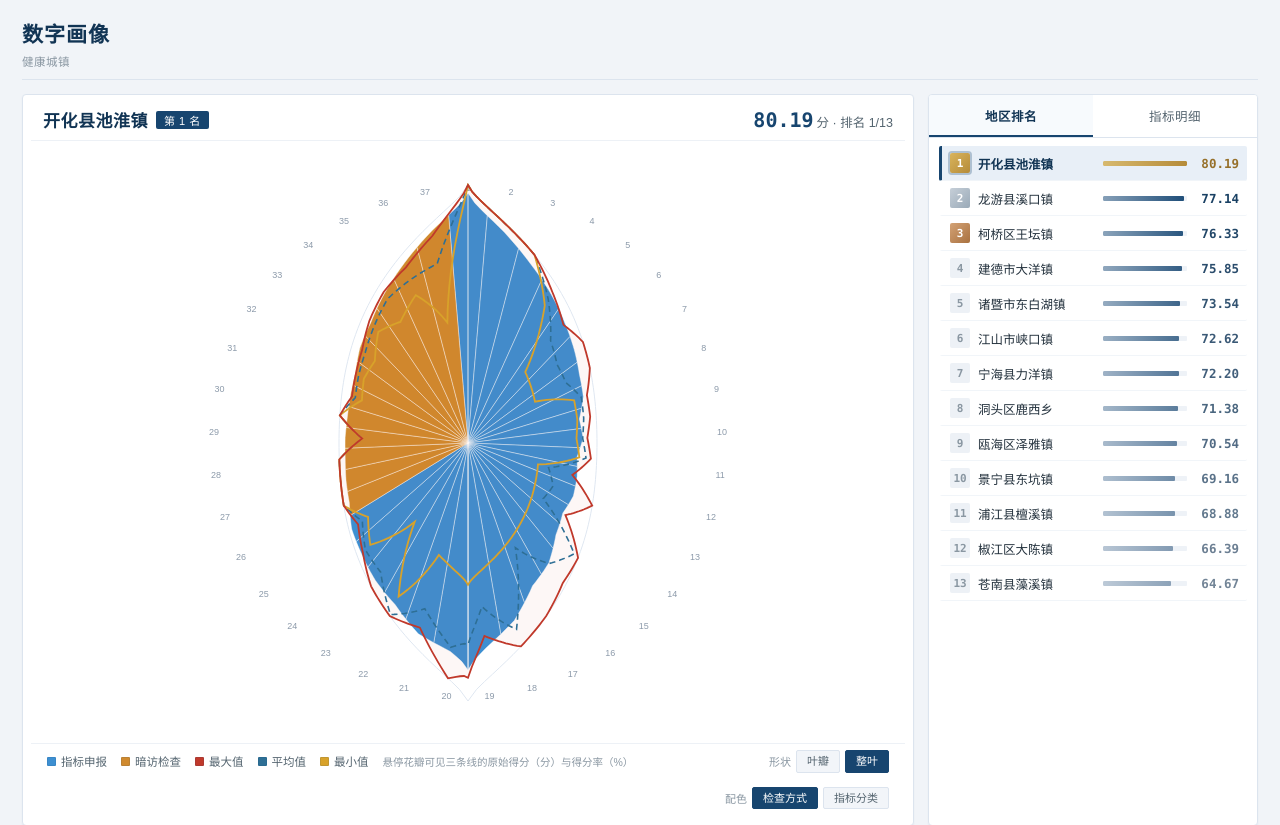
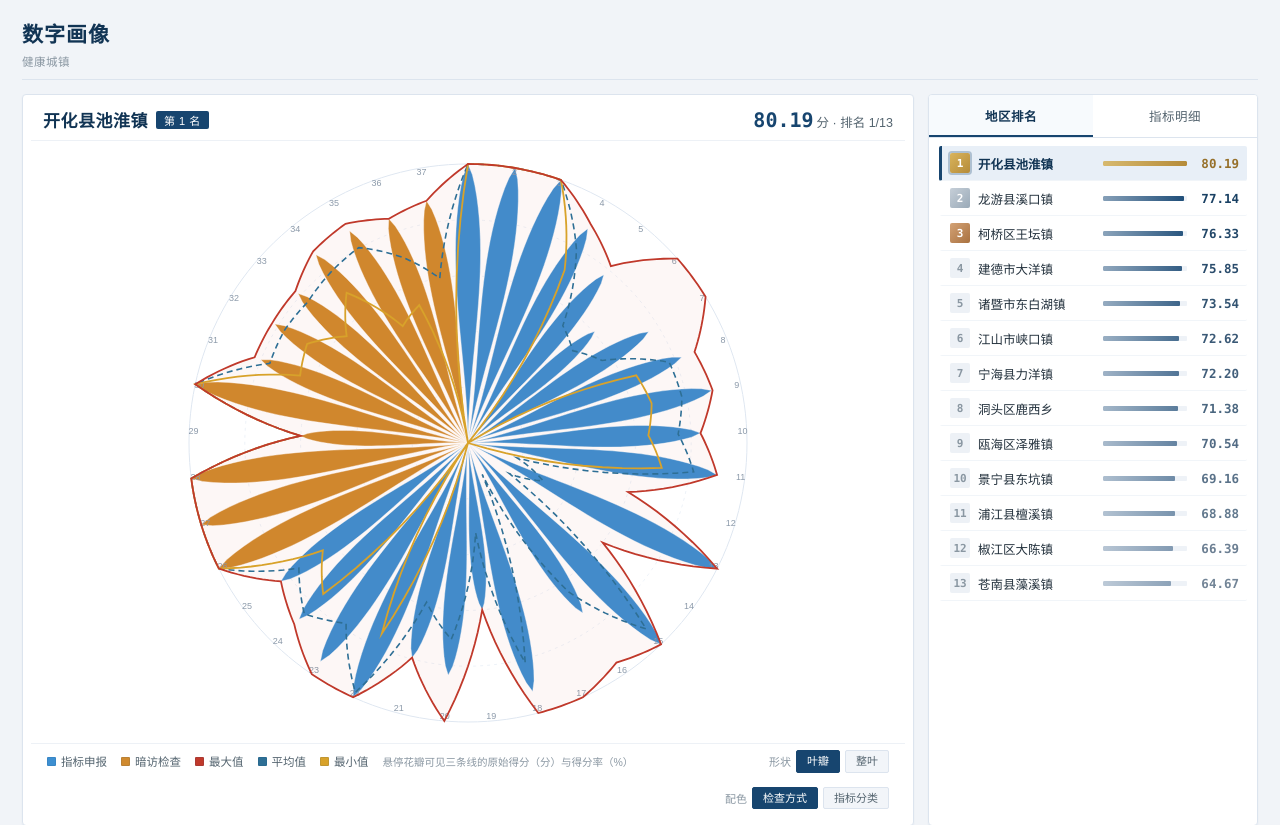
Before and after one commit to EyeglassCat/bi-chart, a plain HTML site: page 健康城镇数字画像/健康乡镇数字画像.html in a window 1280 px wide. Shown: the top 825 px of the page. Drawn offline with Linux system fonts and the light colour scheme.

Commit message:
feat: 每片花瓣为树叶造型，设为默认形状

```diff
--- a/健康城镇数字画像/健康乡镇数字画像.html
+++ b/健康城镇数字画像/健康乡镇数字画像.html
@@ -540,7 +540,7 @@ const OV = document.getElementById('overlay');
 let HOVER_IDX = -1;
 // 形状模式：petal = 每个花瓣本身是一片树叶（根部与尖端窄、中部鼓）；
 //           whole = 整幅轮廓收成一片树叶（12 点 / 6 点为叶尖）
-let LEAF_MODE = 'whole';
+let LEAF_MODE = 'petal';
 function shapeScale(deg) { return LEAF_MODE === 'whole' ? leafScale(deg) : 1; }
 
 function drawChart() {
@@ -562,7 +562,7 @@ function drawChart() {
   SMV = smoothVals(VALS, 7);
   if (!VALS.length) return;
 
-  const cx = w / 2, cy = h / 2, R = Math.min(w, h) / 2 * 0.86;
+  const cx = w / 2, cy = h / 2, R = Math.min(w, h) / 2 * 0.93;
   // 纵向拉伸：让叶尖顶到画布上下边，叶子立起来占满竖版版面（横向仍按 R）
   const sy = LEAF_MODE === 'whole' ? Math.max(1, (h * 0.27) / R) : 1;
   // 极坐标换算：ratio = 得分率 × 当前形状的收敛系数
@@ -605,13 +605,13 @@ function drawChart() {
       const steps = 26;
       for (let s = 0; s <= steps; s++) {
         const t = s / steps;
-        const wHalf = half * 0.95 * Math.pow(Math.sin(Math.PI * t), 0.9);
+        const wHalf = half * 0.88 * Math.pow(Math.sin(Math.PI * t), 0.72);
         const q = px(a0 + wHalf, len * t);
         s === 0 ? ctx.moveTo(q[0], q[1]) : ctx.lineTo(q[0], q[1]);
       }
       for (let s = steps; s >= 0; s--) {
         const t = s / steps;
-        const wHalf = half * 0.95 * Math.pow(Math.sin(Math.PI * t), 0.9);
+        const wHalf = half * 0.88 * Math.pow(Math.sin(Math.PI * t), 0.72);
         const q = px(a0 - wHalf, len * t);
         ctx.lineTo(q[0], q[1]);
       }
@@ -703,7 +703,7 @@ function hitTest(evt) {
   const rect = OV.getBoundingClientRect();
   const w = rect.width, h = rect.height;
   const mx = evt.clientX - rect.left, my = evt.clientY - rect.top;
-  const cx = w / 2, cy = h / 2, R = Math.min(w, h) / 2 * 0.86;
+  const cx = w / 2, cy = h / 2, R = Math.min(w, h) / 2 * 0.93;
   const dx = mx - cx, dy = my - cy;
   const sy = LEAF_MODE === 'whole' ? Math.max(1, (h * 0.27) / R) : 1;
   const r = Math.hypot(dx, dy / sy);
```
